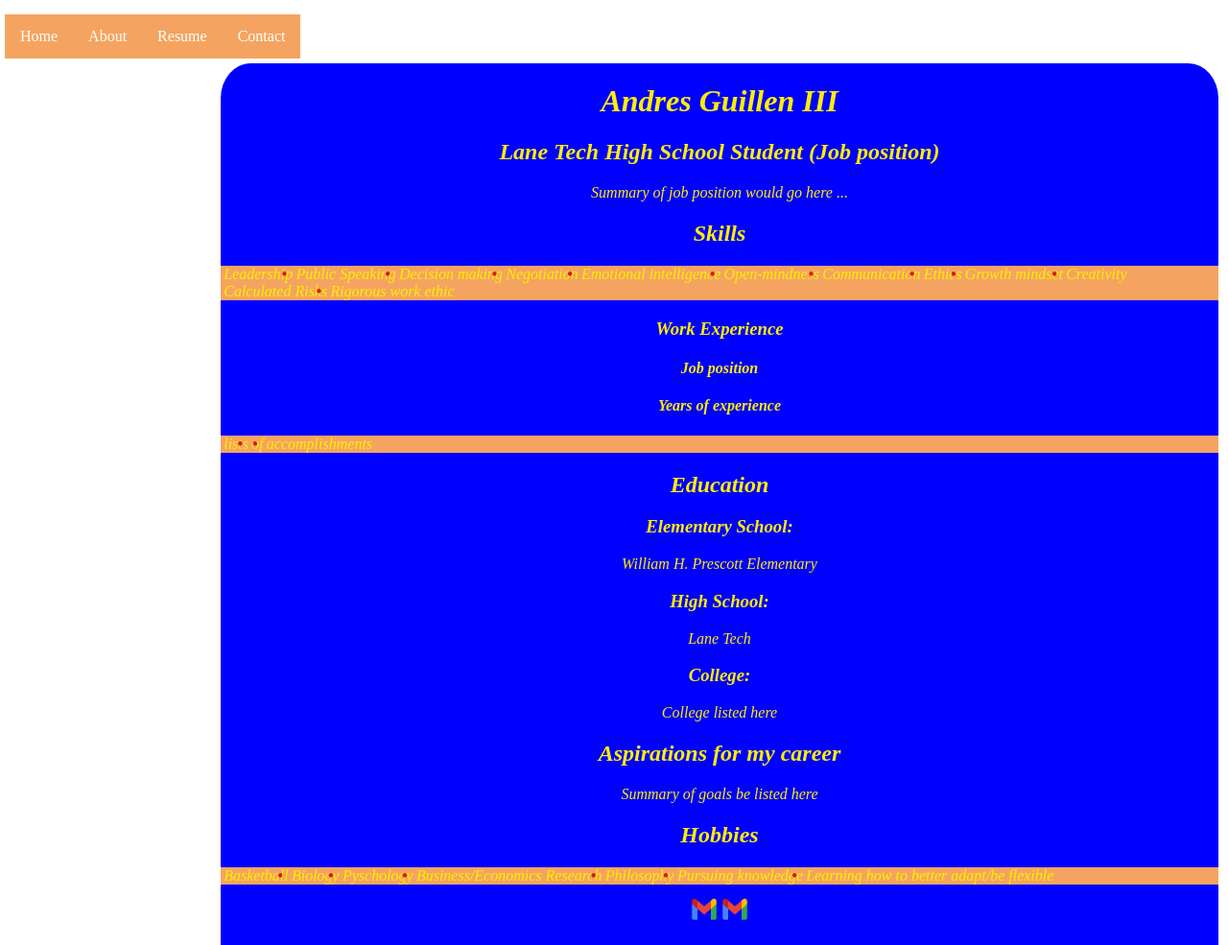
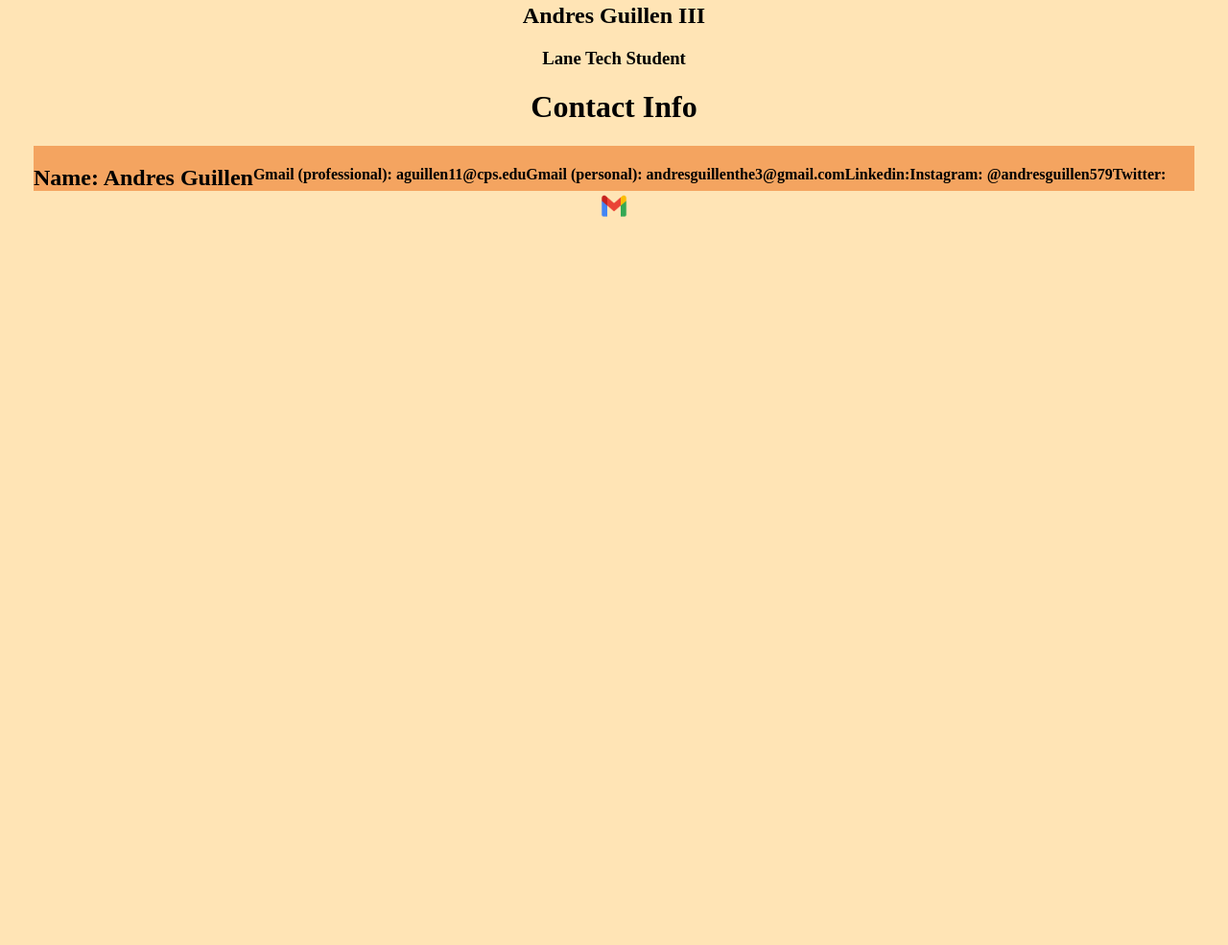
Before and after one commit to andresguillen67/resume-website, a plain HTML site: page resume.html in a window 1280 px wide. Shown: the part 227-1212 px from the top of the page at 96% size. After the commit the page ends 800 px from the top, so only its background shows below. Drawn offline with Linux system fonts and the light colour scheme.

Commit message:
updating other pages with orange theme

```diff
--- a/resume.html
+++ b/resume.html
@@ -1,14 +1,24 @@
 <!DOCTYPE html>
 <html lang="en">
+    <head>
         <link rel="stylesheet" href="style.css">
-    <head>
         <title>
-            Andres Guillen III Resume | Resume
+            Andres Guillen III Resume | Contact Info
         </title>
     </head>
 
     <body>
-        <div class="wrapper">
+         <div class="nav-bar-wrapper">
+            <nav class="links">
+                <ul class="horizontal">
+                    <li><a href="index.html">Home</a></li>
+                    <li><a href="about.html">About</a></li>
+                    <li><a href="resume.html">Resume</a></li>
+                    <li><a href="contact.html">Contact</a></li>
+                 </ul>
+            </nav>
+        </div>
+    <div class="page-wrapper">
         <div id="profile">
             <div><img id="ResumePicture" height="125" width="125" src="images/Profile.jpg"></div>
             <h2 class="Menu">
@@ -17,174 +27,51 @@
             <h3 class="Menu">
                 Lane Tech Student
             </h3>
-                <nav id="Links">
-                    <ul>
-                        <li><a href="index.html">Home</a></li>
-                        <li><a href="about.html">About</a></li>
-                        <li><a href="resume.html">Resume</a></li>
-                        <li><a href="contact.html">Contact</a></li>
-                     </ul>
-                </nav>
-            </div>
+
         </div>
 
+        <div id="contact-info-wrapper">
+             <div id="contact-info-header">
+                <h1>Contact Info</h1>
+            </div>
+            <ul>
+                <h2>
+                <li>Name: Andres Guillen</li>
+                </h2>
 
-        <div class="resumecontent">
-            <div>
-                <h1>
-                    Andres Guillen III
-                </h1>
-            </div>
-            <div>
-                <h2>
-                    Lane Tech High School Student (Job position)
-                </h2>
-            </div>
-            <div>
-                <p>
-                    Summary of job position would go here ...
-                </p>
-            <div>
-                <h2>
-                    Skills
-                </h2>
-            </div>
-            <div>
-                <ul>
-                    <li>
-                        Leadership
-                    </li>
-                    <li>
-                        Public Speaking
-                    </li>
-                    <li>
-                        Decision making
-                    </li>
-                    <li>
-                         Negotiation
-                    </li>
-                    <li>
-                        Emotional intelligence
-                    </li>
-                    <li>
-                        Open-mindness
-                    </li>
-                    <li>
-                        Communication
-                    </li>
-                    <li>
-                        Ethics
-                    </li>
-                    <li>
-                       Growth mindset
-                    </li>
-                    <li>
-                        Creativity
-                    </li>
-                    <li>
-                        Calculated Risks
-                    </li>
-                     <li>
-                        Rigorous work ethic
-                    </li>
-                </ul>
-            </div>
-            <div>
-            <h3>
-                 Work Experience
-            </h3>
-            </div>
+
             <div>
                 <h4>
-                    Job position
+                <li>Gmail (professional): aguillen11@cps.edu</li>
                 </h4>
             </div>
             <div>
                 <h4>
-                    Years of experience
+                <li>Gmail (personal): andresguillenthe3@gmail.com</li>
                 </h4>
             </div>
             <div>
-                <ul>
-                     <li>
-                        lists
-                    </li>
-                    <li>
-                        of
-                    </li>
-                    <li>
-                        accomplishments
-                    </li>
-                </ul>
-                    <h2>
-                        Education
-                    </h2>
-                    <h3>
-                        Elementary School:
-                    </h3>
-                    <p>
-                        William H. Prescott Elementary
-                    </p>
-                    <h3>
-                        High School:
-                    </h3>
-                    <p>
-                        Lane Tech
-                    </p>
+                <h4>
+                <li>Linkedin:<li>
+                </h4>
             </div>
             <div>
-                <h3>
-                    College:
-                </h3>
-                <p>
-                    College listed here
-                </p>
-                <h2>
-                    Aspirations for my career
-                </h2>
-                <p>
-                    Summary of goals be listed here
-                </p>
+                <h4>
+                <li>Instagram: @andresguillen579</li>
+                </h4>
             </div>
             <div>
-                <h2>
-                    Hobbies
-                </h2>
+                <h4>
+                <li>Twitter:</li>
+                </h4>
             </div>
-            <div>
-                <ul>
-                    <li>
-                        Basketball
-                    </li>
-                    <li>
-                        Biology
-                    </li>
-                    <li>
-                        Pyschology
-                    </li>
-                    <li>
-                        Business/Economics Research
-                    </li>
-                    <li>
-                        Philosophy
-                    </li>
-                    <li>
-                        Pursuing knowledge
-                    </li>
-                    <li>
-                        Learning how to better adapt/be flexible
-                    </li>
             </ul>
         </div>
-
-            <div id="footer">
+        <div id=footer>
                 <a href="https://mail.google.com/mail/?view=cm&fs=1&to=aguillen11@cps.edu">
-                <img id="Gmail" src="images/Gmail.png" height="32" width="28">
-                </a>
-                <a href="https://mail.google.com/mail/?view=cm&fs=1&to=andresguillenthe3@gmail.com">
-                <img id="Gmail" src="images/Gmail.png" height="32" width="28">
-                </a>
+                <img id="Gmail" src="images/Gmail.png" height="32" width="28"> </a>
         </div>
     </div>
+
     </body>
 </html>
--- a/style.css
+++ b/style.css
@@ -59,16 +59,9 @@ li a:hover {
 
 #Info {
     color: white;
-    background-color: blue;
     font-style: italic;
     text-align: center;
     border-radius: 2%;
-    position: bottom;
-    float: left;
-    height: 440px;
-    overflow: hidden;
-    flex-grow: 1;
-    /* margin-left: 5px; */
 }
 
 
@@ -84,12 +77,10 @@ body {
 
 #footer {
     text-align: center;
-    margin: 10px 0px;
 }
 
 #ContactInfo {
     color: black;
-    background-color: blue;
     border-radius: 3%;
     margin: 0px 5px;
     overflow: hidden;
@@ -104,8 +95,7 @@ body {
 }
 
 .resumecontent {
-    color: rgb(255, 238, 0);
-    background-color: blue;
+    color: black;
     text-align: right;
     float: right;
     overflow: hidden;
@@ -121,7 +111,6 @@ body {
 
 .resumecontent li::before {
         content: "\2022";
-        color: rgb(219, 24, 24);
         font-weight: bold;
         display: inline-block;
         width: 1em;
@@ -137,4 +126,18 @@ body {
 .page-wrapper{
     background-color: #FFE4B5;
     padding: 35px;
+    height: 100%;
+    background-position: center;
+    background-repeat: no-repeat;
+    background-size: cover;
 }
+.info{
+    font-color: black;
+}
+
+body{
+    background-color: #FFE4B5;
+    height: 100%;
+    margin: 0px;
+    padding: 0px;
+}
```
Also changed, not shown: contact.html (+30 -33 lines), index.html (+3 -4 lines). Lines whose indentation alone changed are shown as unchanged.
